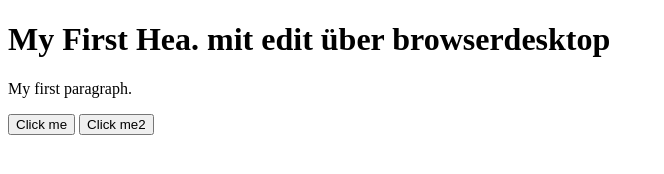
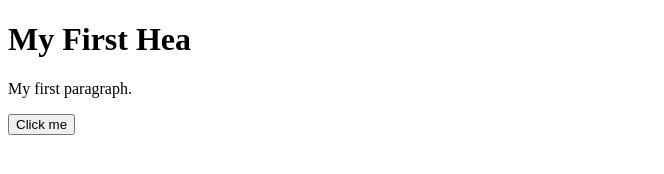
Before and after one commit to Banixx/neuer2, a plain HTML site: page index.html in a window 1280 px wide. Shown: the whole page, without its empty margins (0-664 px from the left). Drawn offline with Linux system fonts and the light colour scheme.

Commit message:
Add files via upload

```diff
--- a/index.html
+++ b/index.html
@@ -1,13 +1,13 @@
-<!DOCTYPE html>
+    <!DOCTYPE html>
 <html>
-  <body>
-    <h1>My First Hea. mit edit über browserdesktop</h1>
+<body>
 
-    <p id="hoi">My first paragraph.</p>
+<h1>My First Hea</h1>
 
-    <button id="knopf">Click me</button>
-    <button id="knopf2">Click me2</button>
+<p id ="hoi">My first paragraph.</p>
 
-    <script type="text/javascript" src="main.js"></script>
-  </body>
+<button>Click me</button>
+
+<script type="text/javascript" src="main.js" ></script>
+</body>
 </html>
```
